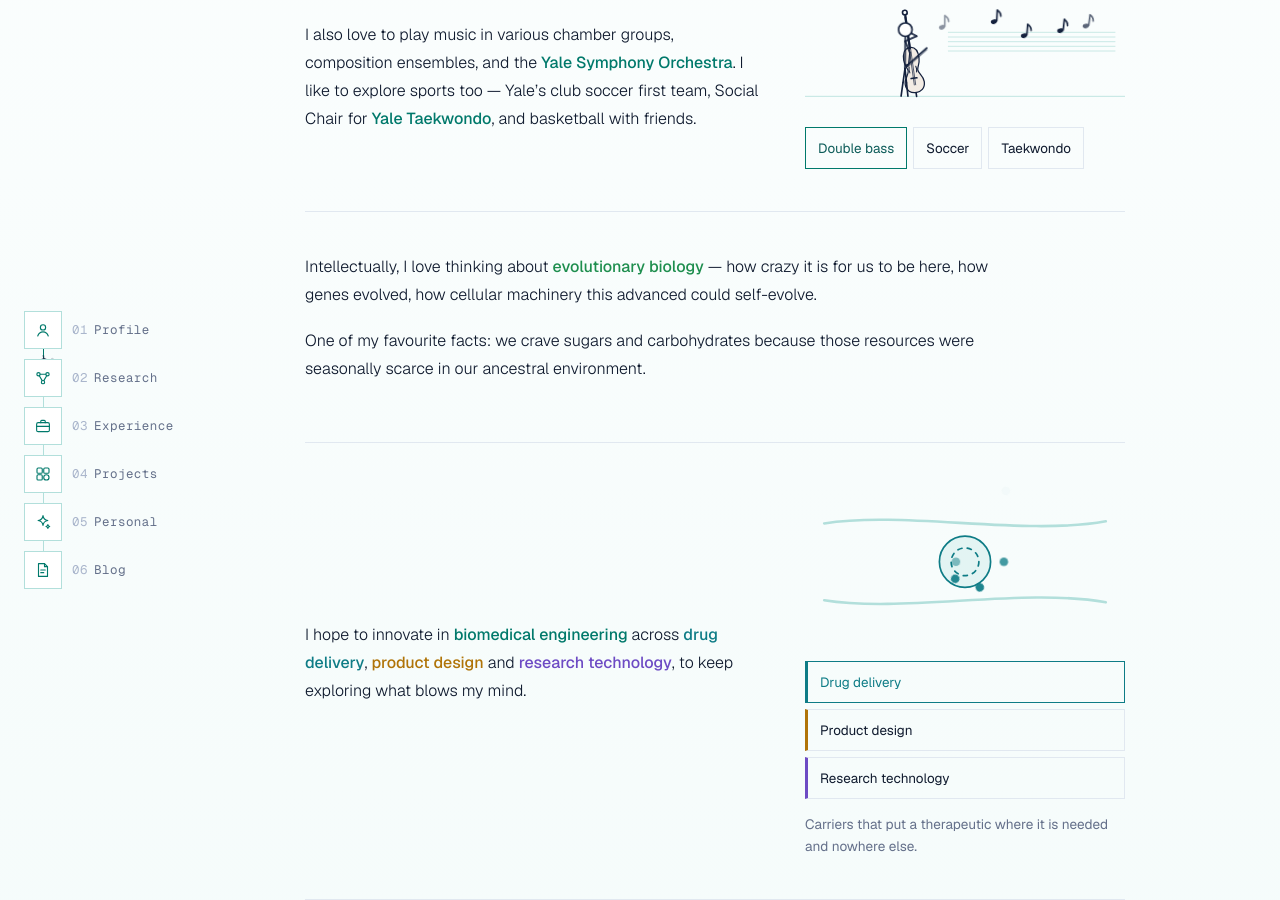
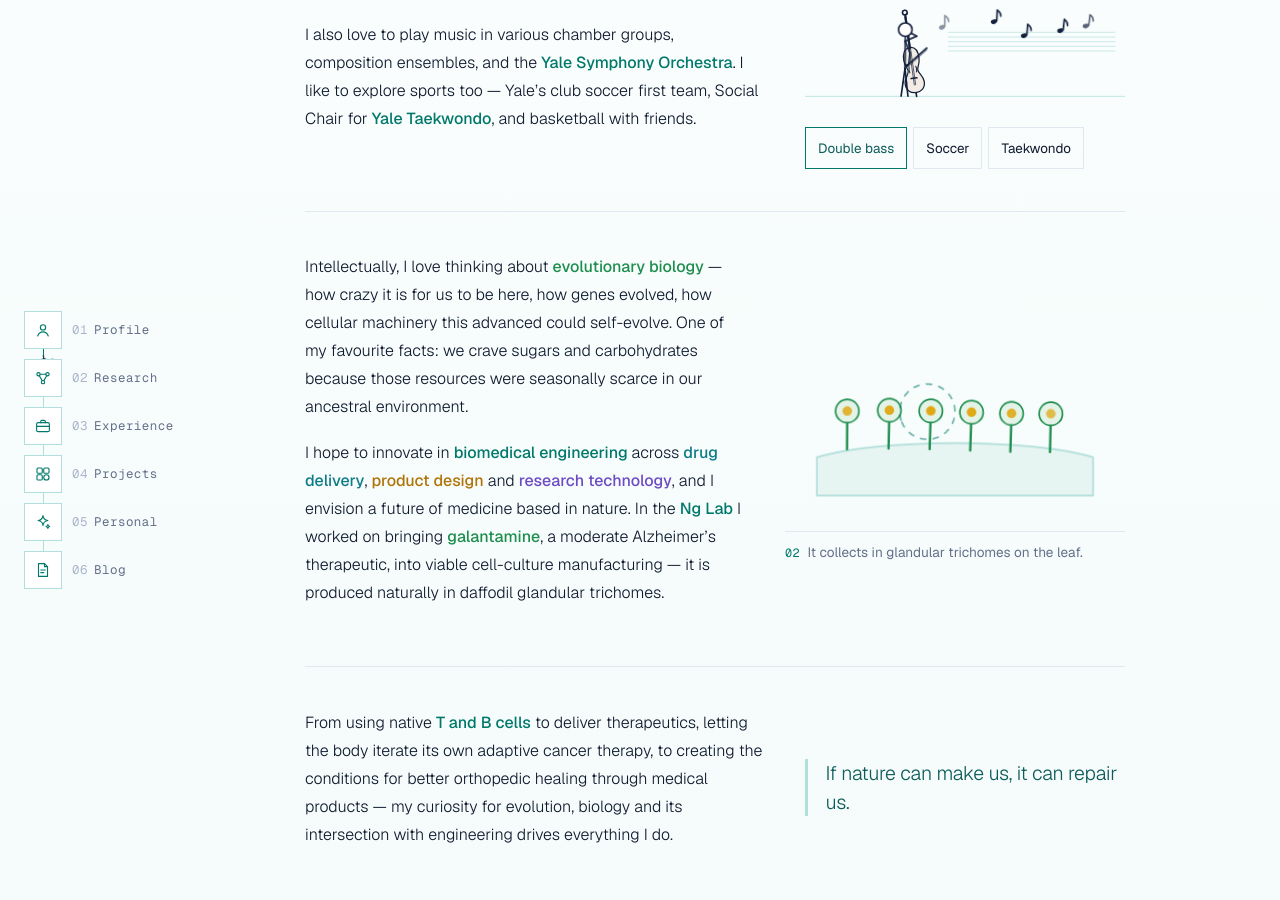
Before and after one commit to yuvinkang/yuvinkang.github.io, a Jekyll site: the page built from index.html, in a window 1280 px wide and 900 px high, scrolled down 1655 px. Built offline with Jekyll 4.4.1, drawn with Linux system fonts in a browser that asks for light colours; some of the changed text lies outside the part shown.

Commit message:
Merge three bio blocks into one; the daffodil animation now plays itself
Co-Authored-By: Claude Opus 5 <noreply@anthropic.com>
Claude-Session: https://claude.ai/code/session_017Z78FSeqpXP4Zi2i8dSmiZ

```diff
--- a/_includes/fields.html
+++ /dev/null
@@ -1,56 +0,0 @@
-{%- comment -%}
-The three fields of biomedical engineering, each in its own colour, with a
-small drawing and one line. Uses the generic [data-toggle-group] widget.
-{%- endcomment -%}
-<div class="fld" data-toggle-scope>
-  <svg class="fld-svg" viewBox="0 0 300 150" role="img" aria-label="Drug delivery, product design and research technology">
-    <!-- drug delivery: a carrier releasing its payload into a vessel -->
-    <g data-panel="f1" class="fld-stage fld-delivery">
-      <path class="fld-vessel" d="M18 36 C 92 24 206 48 282 34"/>
-      <path class="fld-vessel" d="M18 108 C 92 120 206 96 282 110"/>
-      <circle class="fld-carrier" cx="150" cy="72" r="24"/>
-      <circle class="fld-carrier-in" cx="150" cy="72" r="13"/>
-      {% for a in (0..5) %}
-      <circle class="fld-dose" cx="150" cy="72" r="4" style="--i: {{ forloop.index }}; --a: {{ a | times: 60 }}deg"/>
-      {% endfor %}
-    </g>
-
-    <!-- product design: a part taking shape on the drafting grid -->
-    <g data-panel="f2" class="fld-stage fld-design">
-      {% for n in (0..5) %}
-      <line class="fld-grid" x1="{{ n | times: 52 | plus: 22 }}" y1="20" x2="{{ n | times: 52 | plus: 22 }}" y2="128"/>
-      {% endfor %}
-      {% for n in (0..3) %}
-      <line class="fld-grid" x1="22" y1="{{ n | times: 36 | plus: 20 }}" x2="282" y2="{{ n | times: 36 | plus: 20 }}"/>
-      {% endfor %}
-      <path class="fld-part" d="M96 104 L96 60 a28 28 0 0 1 28 -28 L176 32 a28 28 0 0 1 28 28 L204 104Z"/>
-      <circle class="fld-hole" cx="128" cy="72" r="9"/>
-      <circle class="fld-hole" cx="172" cy="72" r="9"/>
-      <path class="fld-dim" d="M96 118 h108 m-108 -5 v10 m108 -10 v10"/>
-    </g>
-
-    <!-- research technology: a trace coming out of an instrument -->
-    <g data-panel="f3" class="fld-stage fld-research">
-      <rect class="fld-box" x="20" y="34" width="72" height="82"/>
-      <circle class="fld-led" cx="56" cy="52" r="5"/>
-      <line class="fld-slot" x1="34" y1="100" x2="78" y2="100"/>
-      <line class="fld-slot" x1="34" y1="88" x2="78" y2="88"/>
-      <path class="fld-axis" d="M110 36 v82 h166"/>
-      <path class="fld-trace" d="M110 110 L134 104 L150 62 L166 100 L190 52 L214 96 L238 74 L276 68"/>
-      {% for n in (0..3) %}
-      <circle class="fld-pt" cx="{{ n | times: 40 | plus: 150 }}" cy="{{ 62 | plus: n | times: 4 }}" r="3.4"
-              style="--i: {{ forloop.index }}"/>
-      {% endfor %}
-    </g>
-  </svg>
-
-  <div class="fld-tabs" data-toggle-group data-hover>
-    <button type="button" class="fld-tab fld-t-delivery" data-show="f1">Drug delivery</button>
-    <button type="button" class="fld-tab fld-t-design" data-show="f2">Product design</button>
-    <button type="button" class="fld-tab fld-t-research" data-show="f3">Research technology</button>
-  </div>
-
-  <p class="fld-note" data-panel="f1">Carriers that put a therapeutic where it is needed and nowhere else.</p>
-  <p class="fld-note" data-panel="f2">Devices people actually use — a shower chair, a tapering dispenser.</p>
-  <p class="fld-note" data-panel="f3">Instruments and methods that make the next experiment possible.</p>
-</div>
--- a/_includes/galantamine.html
+++ b/_includes/galantamine.html
@@ -1,13 +1,14 @@
 {%- comment -%}
-Daffodil → galantamine walkthrough. Four steps, driven by the generic
-[data-toggle-group] widget in site.js; each step shows one <g data-panel>.
+Daffodil → galantamine. Plays on its own: four stages crossfade on one 20s
+CSS cycle (`galShow`, staggered by --n), with the caption and the step dots
+on the same timing. No clicking — nothing here is a control.
 Hand-written SVG, not a _tools/scenes.py output.
 {%- endcomment -%}
-<div class="gal" data-toggle-scope>
+<div class="gal">
   <svg class="gal-svg" viewBox="0 0 320 210" role="img"
-       aria-label="Galantamine from daffodil glandular trichomes to cell culture">
+       aria-label="Galantamine taken from daffodil glandular trichomes through extraction into cell culture">
     <!-- 1. the daffodil -->
-    <g data-panel="g1" class="gal-stage">
+    <g class="gal-stage" style="--n: 0">
       <line class="gal-ground" x1="40" y1="186" x2="280" y2="186"/>
       <path class="gal-stem" d="M160 186 C 158 150 156 120 158 92"/>
       <path class="gal-leaf" d="M158 182 C 126 168 116 136 126 112 C 146 128 156 156 158 182Z"/>
@@ -24,7 +25,7 @@ Hand-written SVG, not a _tools/scenes.py output.
     </g>
 
     <!-- 2. glandular trichomes on the leaf surface -->
-    <g data-panel="g2" class="gal-stage">
+    <g class="gal-stage" style="--n: 1">
       <path class="gal-surface" d="M30 150 C 90 132 230 132 290 150 L290 186 L30 186Z"/>
       {% assign xs = "58,96,134,172,210,248" | split: "," %}
       {% for x in xs %}
@@ -38,21 +39,19 @@ Hand-written SVG, not a _tools/scenes.py output.
     </g>
 
     <!-- 3. extraction -->
-    <g data-panel="g3" class="gal-stage">
+    <g class="gal-stage" style="--n: 2">
       <path class="gal-glass" d="M128 44 L128 92 L96 164 a12 12 0 0 0 11 18 L209 182 a12 12 0 0 0 11 -18 L188 92 L188 44Z"/>
       <path class="gal-liquid" d="M110 148 L206 148 L209 162 a12 12 0 0 1 -11 18 L118 180 a12 12 0 0 1 -11 -18Z"/>
       <line class="gal-glass" x1="122" y1="44" x2="194" y2="44"/>
-      {% assign ys = "1,2,3,4,5" | split: "," %}
-      {% for n in ys %}
-      <circle class="gal-bub" cx="{{ 130 | plus: forloop.index0 | times: 1 }}" r="3.4"
-              style="--i: {{ n }}; --bx: {{ forloop.index0 | times: 16 | plus: 132 }}px"/>
+      {% for n in (1..5) %}
+      <circle class="gal-bub" cx="0" cy="0" r="3.4"
+              style="--i: {{ n }}; --bx: {{ n | times: 16 | plus: 116 }}px"/>
       {% endfor %}
-      <path class="gal-arrow" d="M232 112 h40 m-12 -9 l12 9 l-12 9"/>
     </g>
 
     <!-- 4. cell-culture manufacture -->
-    <g data-panel="g4" class="gal-stage">
-      <rect class="gal-tank" x="86" y="56" width="104" height="112" rx="0"/>
+    <g class="gal-stage" style="--n: 3">
+      <rect class="gal-tank" x="86" y="56" width="104" height="112"/>
       <path class="gal-broth" d="M86 104 h104 v64 h-104Z"/>
       <line class="gal-shaft" x1="138" y1="40" x2="138" y2="150"/>
       <g class="gal-impeller">
@@ -74,15 +73,10 @@ Hand-written SVG, not a _tools/scenes.py output.
     </g>
   </svg>
 
-  <div class="gal-steps" data-toggle-group data-hover>
-    <button type="button" class="gal-step" data-show="g1"><span class="mono">01</span>Daffodil</button>
-    <button type="button" class="gal-step" data-show="g2"><span class="mono">02</span>Glandular trichomes</button>
-    <button type="button" class="gal-step" data-show="g3"><span class="mono">03</span>Extraction</button>
-    <button type="button" class="gal-step" data-show="g4"><span class="mono">04</span>Cell culture</button>
+  <div class="gal-cap-row" aria-hidden="true">
+    <p class="gal-note" style="--n: 0"><span class="mono">01</span> Daffodil — <em>Narcissus</em> makes galantamine itself.</p>
+    <p class="gal-note" style="--n: 1"><span class="mono">02</span> It collects in glandular trichomes on the leaf.</p>
+    <p class="gal-note" style="--n: 2"><span class="mono">03</span> Extraction from the plant, at the mercy of the season.</p>
+    <p class="gal-note" style="--n: 3"><span class="mono">04</span> In cell culture, the supply stops depending on weather.</p>
   </div>
-
-  <p class="gal-note" data-panel="g1"><em>Narcissus</em> makes galantamine itself — no synthesis needed.</p>
-  <p class="gal-note" data-panel="g2">The alkaloid collects in glandular trichomes on the leaf surface.</p>
-  <p class="gal-note" data-panel="g3">Field extraction is slow and the yield moves with the season.</p>
-  <p class="gal-note" data-panel="g4">Put the pathway in culture and the supply stops depending on the weather.</p>
 </div>
--- a/_includes/section-profile.html
+++ b/_includes/section-profile.html
@@ -2,7 +2,7 @@
 
 <div class="bio">
   {% for b in p.bio %}
-  <div class="bio-block{% if b.aside %} has-aside{% else %} no-aside{% endif %}{% if b.lead %} is-lead{% endif %}" style="--i: {{ forloop.index }}">
+  <div class="bio-block{% if b.aside %} has-aside{% else %} no-aside{% endif %}{% if b.lead %} is-lead{% endif %}{% if b.side %} aside-{{ b.side }}{% endif %}" style="--i: {{ forloop.index }}">
     <div class="bio-text prose">{{ b.text | markdownify }}</div>
     {% if b.aside %}
     <div class="bio-aside">
@@ -11,7 +11,6 @@
         {% when "bioscaffold" %}<div class="bio-fig">{% include scenes/bioscaffold.html %}</div>
         {% when "interests" %}{% include interests.html %}
         {% when "galantamine" %}{% include galantamine.html %}
-        {% when "fields" %}{% include fields.html %}
         {% when "quote" %}<blockquote class="bio-quote">{{ b.note }}</blockquote>
       {% endcase %}
     </div>
--- a/assets/css/style.css
+++ b/assets/css/style.css
@@ -799,6 +799,11 @@ body { background: transparent; }
 .bio-block.has-aside { grid-template-columns: minmax(0, 1fr) 320px; }
 .bio-block:nth-of-type(even).has-aside { grid-template-columns: 320px minmax(0, 1fr); }
 .bio-block:nth-of-type(even) .bio-aside { order: -1; }
+/* `side:` in profile.yml pins a panel instead of letting it alternate */
+.bio-block.aside-right.has-aside { grid-template-columns: minmax(0, 1fr) 340px; }
+.bio-block.aside-right .bio-aside { order: 0; }
+.bio-block.aside-left.has-aside { grid-template-columns: 340px minmax(0, 1fr); }
+.bio-block.aside-left .bio-aside { order: -1; }
 .bio-block.no-aside { grid-template-columns: minmax(0, 720px); }
 .bio-text p { font-weight: 300; line-height: 1.75; }
 .bio-text p + p { margin-top: .9rem; }
@@ -818,10 +823,16 @@ body { background: transparent; }
 .t-bio      { color: #1E8E4E; font-weight: 500; }
 
 /* ───────────── Galantamine walkthrough ───────────── */
-.gal, .fld, .itr { width: 100%; }
-.gal-svg, .fld-svg { width: 100%; height: auto; display: block; }
-.gal-stage, .fld-stage { opacity: 0; visibility: hidden; transition: opacity .4s var(--ease); }
-.gal-stage.on, .fld-stage.on { opacity: 1; visibility: visible; }
+.gal, .itr { width: 100%; }
+.gal-svg { width: 100%; height: auto; display: block; }
+/* four stages on one 20s loop, each shown for a quarter of it */
+.gal-stage { opacity: 0; animation: galShow 20s linear infinite; animation-delay: calc(var(--n) * 5s); }
+@keyframes galShow {
+  0%  { opacity: 0; }
+  3%  { opacity: 1; }
+  22% { opacity: 1; }
+  25%, 100% { opacity: 0; }
+}
 .gal-svg { fill: none; stroke: var(--ink-strong); stroke-width: 1.6; stroke-linecap: round; stroke-linejoin: round; }
 .gal-ground, .gal-surface { stroke: var(--line); }
 .gal-surface { fill: var(--tint-soft); stroke: var(--tint); }
@@ -844,7 +855,7 @@ body { background: transparent; }
 .gal-liquid { fill: #FFE6A8; stroke: var(--gold); }
 .gal-bub { fill: var(--gold); stroke: none; animation: galRise 2.8s linear infinite; animation-delay: calc(var(--i) * .4s); }
 @keyframes galRise { 0% { transform: translate(var(--bx), 170px); opacity: 0; } 15% { opacity: .9; } 100% { transform: translate(var(--bx), 104px); opacity: 0; } }
-.gal-arrow, .fld-dim { stroke: var(--accent); }
+.gal-arrow { stroke: var(--accent); }
 .gal-tank { fill: none; stroke: #7C93AE; }
 .gal-broth { fill: #E6F4F2; stroke: none; }
 .gal-shaft, .gal-impeller line { stroke: #7C93AE; }
@@ -853,45 +864,20 @@ body { background: transparent; }
 .gal-cell { fill: #1E8E4E; stroke: none; opacity: .75; animation: galDrift 5s ease-in-out infinite; animation-delay: calc(var(--i) * .5s); }
 @keyframes galDrift { 0%, 100% { transform: translate(0, 0); } 50% { transform: translate(6px, -12px); } }
 .gal-cap { fill: var(--brand); stroke: none; }
-.gal-steps { display: grid; grid-template-columns: 1fr 1fr; gap: 6px; margin-top: 1rem; }
-.gal-step, .fld-tab, .itr-tab {
+.itr-tab {
   display: flex; align-items: baseline; gap: 8px; text-align: left;
   padding: 9px 12px; border: 1px solid var(--line); background: transparent;
   font: inherit; font-size: .84rem; color: var(--text); cursor: pointer;
   transition: border-color .25s, color .25s;
 }
-.gal-step .mono { color: var(--accent); font-size: .72rem; }
-.gal-step:hover, .fld-tab:hover, .itr-tab:hover { border-color: var(--tint); }
-.gal-step.on, .itr-tab.on { border-color: var(--accent); color: var(--brand); }
-.gal-note, .fld-note { display: none; margin: .85rem 0 0; color: var(--muted); font-size: .85rem; }
-.gal-note.on, .fld-note.on { display: block; }
-
-/* ───────────── Three fields ───────────── */
-.fld-svg { fill: none; stroke-width: 1.6; stroke-linecap: round; stroke-linejoin: round; }
-.fld-vessel { stroke: var(--tint); stroke-width: 2.4; }
-.fld-carrier { fill: #E3F4F3; stroke: #0E7C86; }
-.fld-carrier-in { fill: none; stroke: #0E7C86; stroke-dasharray: 4 5; }
-.fld-dose { fill: #0E7C86; stroke: none; animation: fldRelease 3s ease-out infinite; animation-delay: calc(var(--i) * .25s); transform-origin: 150px 72px; }
-@keyframes fldRelease { 0% { transform: rotate(var(--a)) translateX(0); opacity: 0; } 20% { opacity: 1; } 100% { transform: rotate(var(--a)) translateX(78px); opacity: 0; } }
-.fld-grid { stroke: var(--line); }
-.fld-part { fill: #FDF3DD; stroke: #B07408; stroke-dasharray: 440; animation: fldDraw 4s ease-in-out infinite; }
-@keyframes fldDraw { 0% { stroke-dashoffset: 440; } 45%, 100% { stroke-dashoffset: 0; } }
-.fld-hole { stroke: #B07408; }
-.fld-dim { stroke: #B07408; }
-.fld-box { fill: #F0ECFB; stroke: #6D4BC4; }
-.fld-led { fill: var(--bio); stroke: none; animation: galPulse 1.8s ease-in-out infinite; }
-.fld-slot { stroke: #6D4BC4; }
-.fld-axis { stroke: var(--line); stroke-width: 1.4; }
-.fld-trace { stroke: #6D4BC4; stroke-width: 2; stroke-dasharray: 420; animation: fldDraw 4.5s ease-in-out infinite; }
-.fld-pt { fill: #6D4BC4; stroke: none; animation: galPulse 2.4s ease-in-out infinite; animation-delay: calc(var(--i) * .3s); }
-.fld-tabs { display: flex; flex-direction: column; gap: 6px; margin-top: 1rem; }
-.fld-tab { border-left-width: 3px; }
-.fld-t-delivery { border-left-color: #0E7C86; }
-.fld-t-design   { border-left-color: #B07408; }
-.fld-t-research { border-left-color: #6D4BC4; }
-.fld-t-delivery.on { border-color: #0E7C86; color: #0E7C86; }
-.fld-t-design.on   { border-color: #B07408; color: #B07408; }
-.fld-t-research.on { border-color: #6D4BC4; color: #6D4BC4; }
+.itr-tab:hover { border-color: var(--tint); }
+.itr-tab.on { border-color: var(--accent); color: var(--brand); }
+/* the caption rides the same cycle as the stage it belongs to */
+.gal-cap-row { position: relative; height: 3.1em; margin-top: .6rem; border-top: 1px solid var(--line); padding-top: .7rem; }
+.gal-note { position: absolute; inset: .7rem 0 auto 0; margin: 0; opacity: 0;
+  color: var(--muted); font-size: .85rem; line-height: 1.45;
+  animation: galShow 20s linear infinite; animation-delay: calc(var(--n) * 5s); }
+.gal-note .mono { color: var(--accent); font-size: .74rem; margin-right: 4px; }
 
 /* ───────────── Interests switcher ───────────── */
 .itr-stage { position: relative; }
@@ -906,5 +892,4 @@ body { background: transparent; }
   .bio-block:nth-of-type(even) .bio-aside { order: 0; }
   .bio-block.is-lead .bio-text p { font-size: 1.2rem; }
   .bio-aside { max-width: 420px; }
-  .gal-steps { grid-template-columns: 1fr; }
 }
```
Also changed, not shown: CLAUDE.md (+3 -3 lines), _data/profile.yml (+8 -13 lines).
